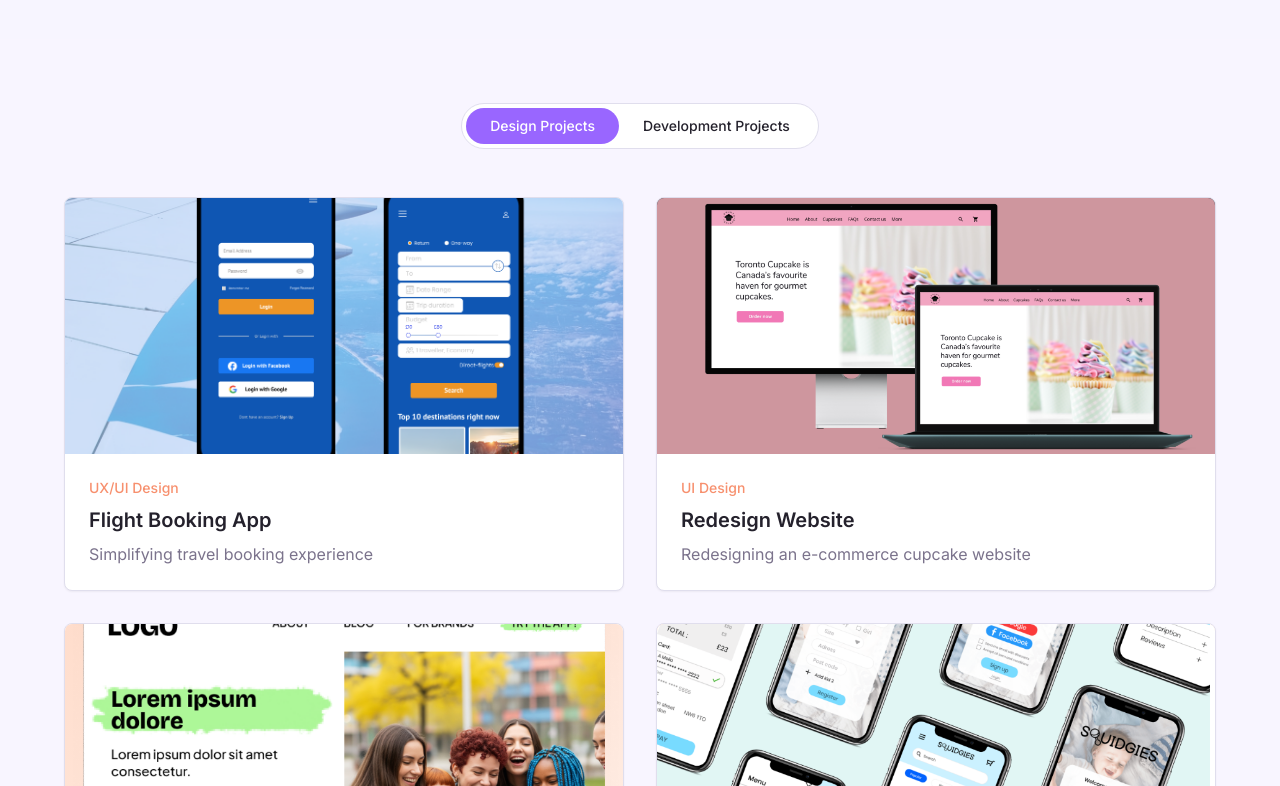
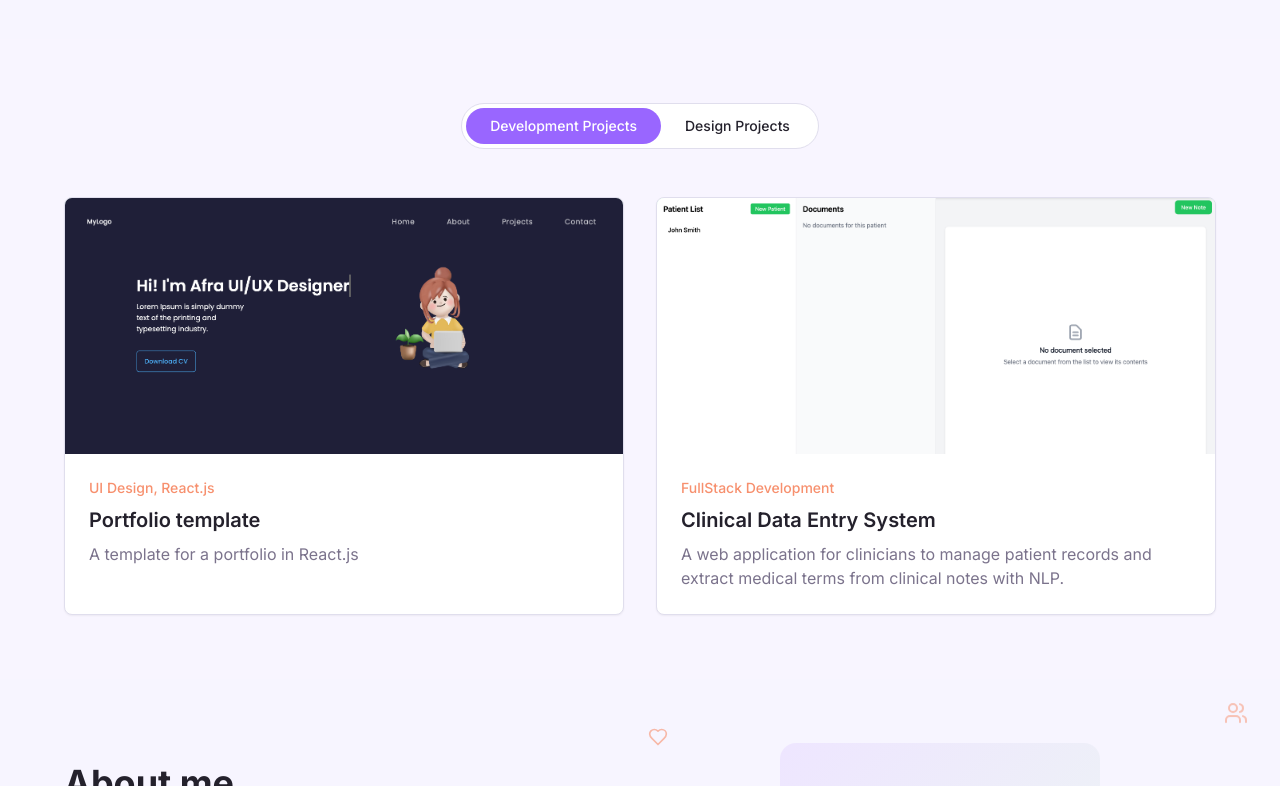
Before and after one commit to aframelia/Portfolio-UX-UI, a React (Vite) app: page / in a window 1280 px wide. Shown: the part 834-1620 px from the top of the page. Built offline with nearby package versions, Linux system fonts and the light colour scheme.

Commit message:
changed button default

```diff
--- a/src/pages/Index.tsx
+++ b/src/pages/Index.tsx
@@ -13,7 +13,7 @@ const Index = () => {
   const navigate = useNavigate();
   const { t } = useLanguage();
   const [menuOpen, setMenuOpen] = useState(false);
-  const [projectType, setProjectType] = useState<'design' | 'development'>('design');
+  const [projectType, setProjectType] = useState<'design' | 'development'>('development');
 
 
   const allPortfolioItems = [
@@ -200,20 +200,20 @@ const Index = () => {
           <div className="flex justify-center mb-12">
             <div className="bg-card rounded-full p-1 border border-border">
               <Button
+                variant={projectType === 'development' ? 'default' : 'ghost'}
+                size="sm"
+                onClick={() => setProjectType('development')}
+                className="rounded-full px-6"
+              >
+                {t('portfolio.filter.development')}
+              </Button>
+              <Button
                 variant={projectType === 'design' ? 'default' : 'ghost'}
                 size="sm"
                 onClick={() => setProjectType('design')}
                 className="rounded-full px-6"
               >
                 {t('portfolio.filter.design')}
-              </Button>
-              <Button
-                variant={projectType === 'development' ? 'default' : 'ghost'}
-                size="sm"
-                onClick={() => setProjectType('development')}
-                className="rounded-full px-6"
-              >
-                {t('portfolio.filter.development')}
               </Button>
             </div>
           </div>
```
